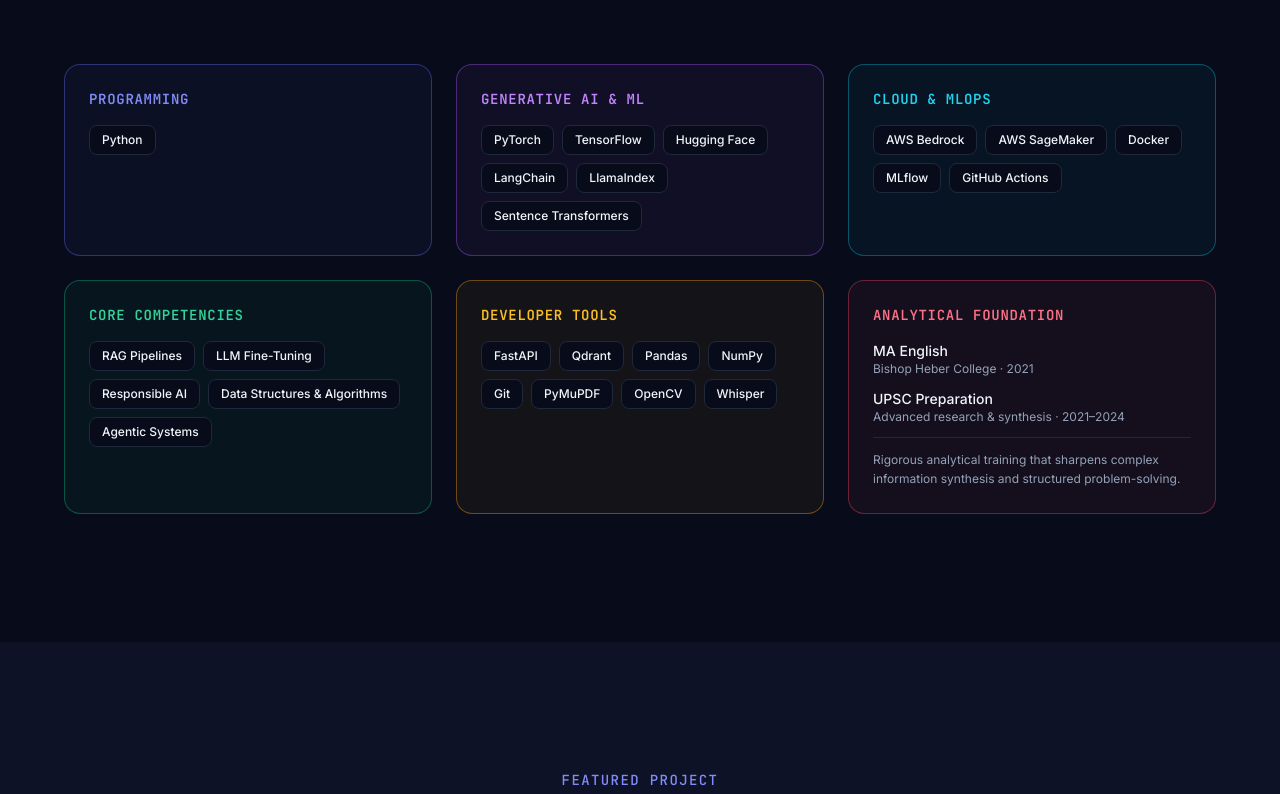
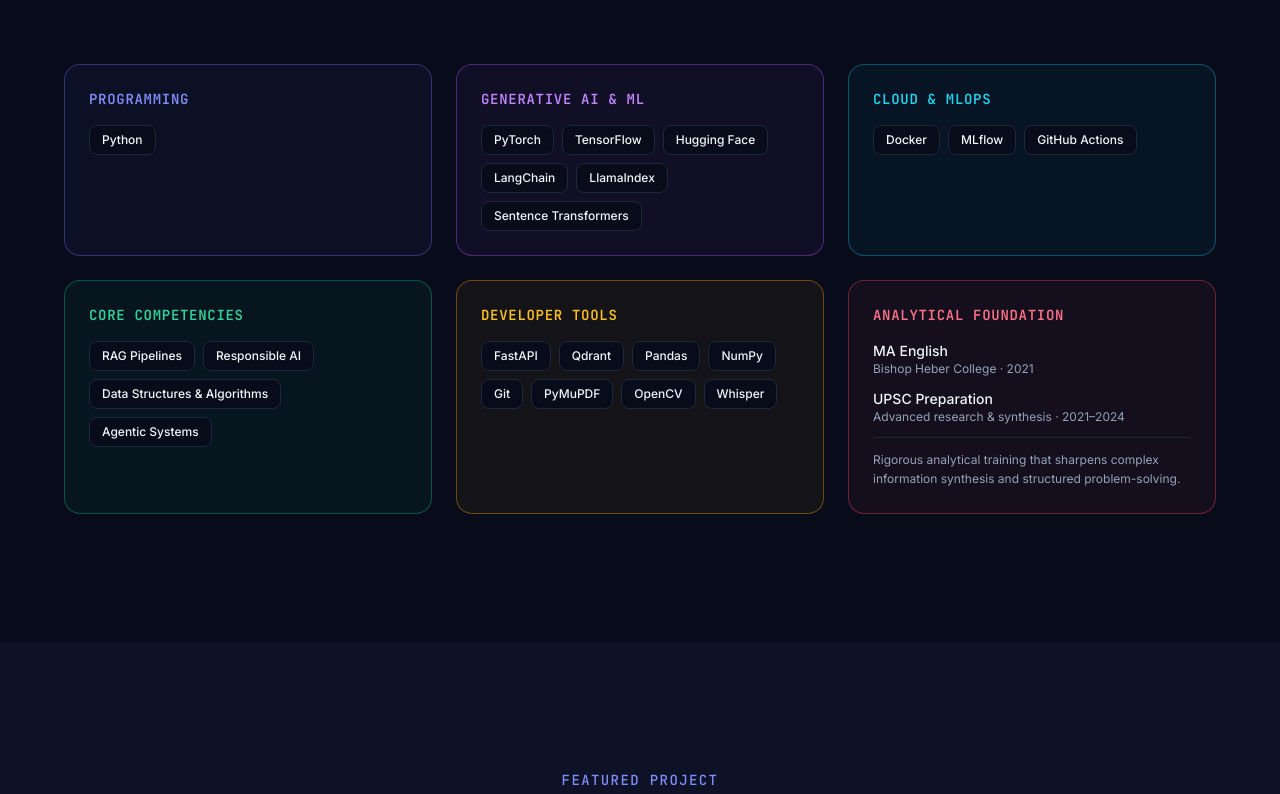
Before and after one commit to vjkarthik98/Portfolio-website, a Next.js app: page / in a window 1280 px wide. Shown: the part 1906-2700 px from the top of the page. Built offline with nearby package versions, Linux system fonts and the light colour scheme.

Commit message:
Edited Certificate Sections

```diff
--- a/src/app/layout.tsx
+++ b/src/app/layout.tsx
@@ -5,7 +5,7 @@ import "./globals.css";
 export const metadata: Metadata = {
   title: "Vijaya Karthik | Generative AI Engineer",
   description:
-    "Portfolio of Vijaya Karthik — Generative AI Engineer specializing in RAG pipelines, LLM fine-tuning, and MLOps.",
+    "Portfolio of Vijaya Karthik — Generative AI Engineer specializing in RAG pipelines, agentic systems, and MLOps.",
   keywords: [
     "Generative AI",
     "RAG",
@@ -19,7 +19,7 @@ export const metadata: Metadata = {
   openGraph: {
     title: "Vijaya Karthik | Generative AI Engineer",
     description:
-      "Generative AI Engineer specializing in RAG pipelines, LLM fine-tuning, and production AI systems.",
+      "Generative AI Engineer specializing in RAG pipelines, agentic systems, and production AI systems.",
     type: "website",
   },
 };
--- a/src/components/About.tsx
+++ b/src/components/About.tsx
@@ -9,7 +9,7 @@ const highlights = [
   {
     icon: Brain,
     title: "Generative AI",
-    desc: "RAG pipelines, LLM fine-tuning & agentic systems",
+    desc: "RAG pipelines & agentic systems",
     color: "from-indigo-500 to-purple-500",
   },
   {
--- a/src/components/Certifications.tsx
+++ b/src/components/Certifications.tsx
@@ -29,24 +29,6 @@ const certifications = [
     color: "from-green-600 to-teal-700",
     badgeColor: "bg-emerald-500/10 text-emerald-400 border-emerald-500/30",
     tags: ["Responsible AI", "Ethics", "Bias Mitigation"],
-    link: "#",
-  },
-  {
-    title: "Mathematics for Generative AI",
-    issuer: "Udemy · Krish Naik",
-    icon: "📐",
-    color: "from-purple-600 to-pink-700",
-    badgeColor: "bg-purple-500/10 text-purple-400 border-purple-500/30",
-    tags: ["Linear Algebra", "Calculus", "Statistics"],
-    link: "#",
-  },
-  {
-    title: "Data Structures and Algorithms",
-    issuer: "Udemy · Elshad Karimov",
-    icon: "⚙️",
-    color: "from-amber-600 to-orange-700",
-    badgeColor: "bg-amber-500/10 text-amber-400 border-amber-500/30",
-    tags: ["DSA", "Problem Solving", "Python"],
     link: "#",
   },
 ];
@@ -131,23 +113,6 @@ export default function Certifications() {
             </motion.div>
           ))}
 
-          {/* Professional Development card */}
-          <motion.div
-            initial={{ opacity: 0, y: 30 }}
-            whileInView={{ opacity: 1, y: 0 }}
-            viewport={{ once: true }}
-            transition={{ delay: 0.5, duration: 0.5 }}
-            className="rounded-2xl border border-dashed border-indigo-500/40 bg-indigo-500/5 p-6 flex flex-col justify-center sm:col-span-2 lg:col-span-1"
-          >
-            <div className="text-3xl mb-4">🚀</div>
-            <h3 className="font-semibold text-[var(--text-primary)] mb-2">
-              Independent AI Engineering
-            </h3>
-            <p className="text-sm text-[var(--text-secondary)] leading-relaxed">
-              June 2025 – Present. Dedicated full-time focus to mastering the modern AI stack —
-              culminating in enterprise-grade certifications and production-ready LLM pipelines.
-            </p>
-          </motion.div>
         </div>
       </div>
     </section>
--- a/src/components/Resume.tsx
+++ b/src/components/Resume.tsx
@@ -61,16 +61,15 @@ const resumeSections = [
       { name: "IBM Generative AI Engineering Professional Certificate", sub: "Coursera" },
       { name: "MLOps Specialization", sub: "Duke University · Coursera" },
       { name: "Responsible AI for Developers", sub: "Google Cloud · Coursera" },
-      { name: "Mathematics for Generative AI", sub: "Udemy · Krish Naik" },
-      { name: "Data Structures and Algorithms", sub: "Udemy · Elshad Karimov" },
+
     ],
   },
 ];
 
 const techSkills = [
   "Python", "PyTorch", "TensorFlow", "Hugging Face", "LangChain", "LlamaIndex",
-  "AWS Bedrock", "AWS SageMaker", "Docker", "MLflow", "GitHub Actions",
-  "RAG Pipelines", "LLM Fine-Tuning", "Responsible AI",
+  "Docker", "MLflow", "GitHub Actions",
+  "RAG Pipelines", "Responsible AI",
   "FastAPI", "Qdrant", "Pandas", "NumPy", "Git",
 ];
 
--- a/src/components/Skills.tsx
+++ b/src/components/Skills.tsx
@@ -27,8 +27,6 @@ const skillCategories = [
     color: "border-cyan-500/40 bg-cyan-500/5",
     accent: "text-cyan-400",
     skills: [
-      "AWS Bedrock",
-      "AWS SageMaker",
       "Docker",
       "MLflow",
       "GitHub Actions",
@@ -40,7 +38,6 @@ const skillCategories = [
     accent: "text-emerald-400",
     skills: [
       "RAG Pipelines",
-      "LLM Fine-Tuning",
       "Responsible AI",
       "Data Structures & Algorithms",
       "Agentic Systems",
```
